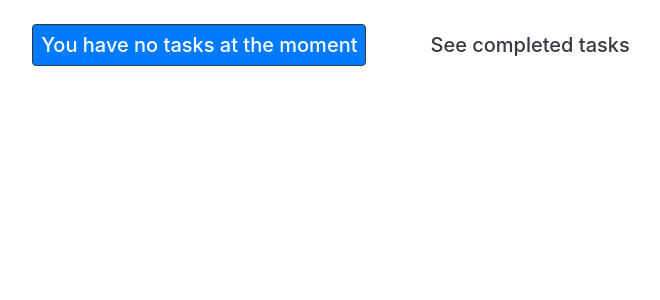
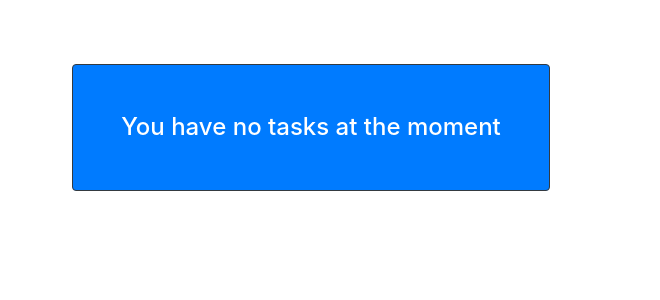
Before and after one commit to anton-mirazchiyski/TodoApp, a Django app: page /tasks/ in a window 1280 px wide. Shown: the part 139-439 px from the top of the page, without its empty margins (329-989 px from the left). Run offline with Django 4.2, Linux system fonts and the light colour scheme; a user stored in the database is signed in; tables that the repository leaves empty hold one stand-in row (values such as "Sample post").

Commit message:
Update tasks-catalogue.html
Change style

```diff
--- a/todo_app/tasks/templates/tasks/tasks-catalogue.html
+++ b/todo_app/tasks/templates/tasks/tasks-catalogue.html
@@ -3,15 +3,10 @@
 {% block content %}
     {% if not tasks %}
         <div class="d-flex justify-content-center">
-            <div class="d-inline-flex p-2 mb-3 ml-5 h5 border border-dark m-2
+            <div class="d-inline-flex p-5 mb-3 mt-5 h4 border border-dark m-2
             bg-primary text-white rounded">
                 <a href="{% url 'tasks:add-task' %}" class="text-white">You have no tasks at the moment</a>
             </div>
-            {% if has_completed_tasks %}
-            <div class="p-2 ml-5 h5 align-self-center">
-                <a href="{% url 'tasks:completed-tasks' %}" class="text-dark">See completed tasks</a>
-            </div>
-                {% endif %}
         </div>
     {% else %}
         <div class="d-flex justify-content-center mb-2
```
